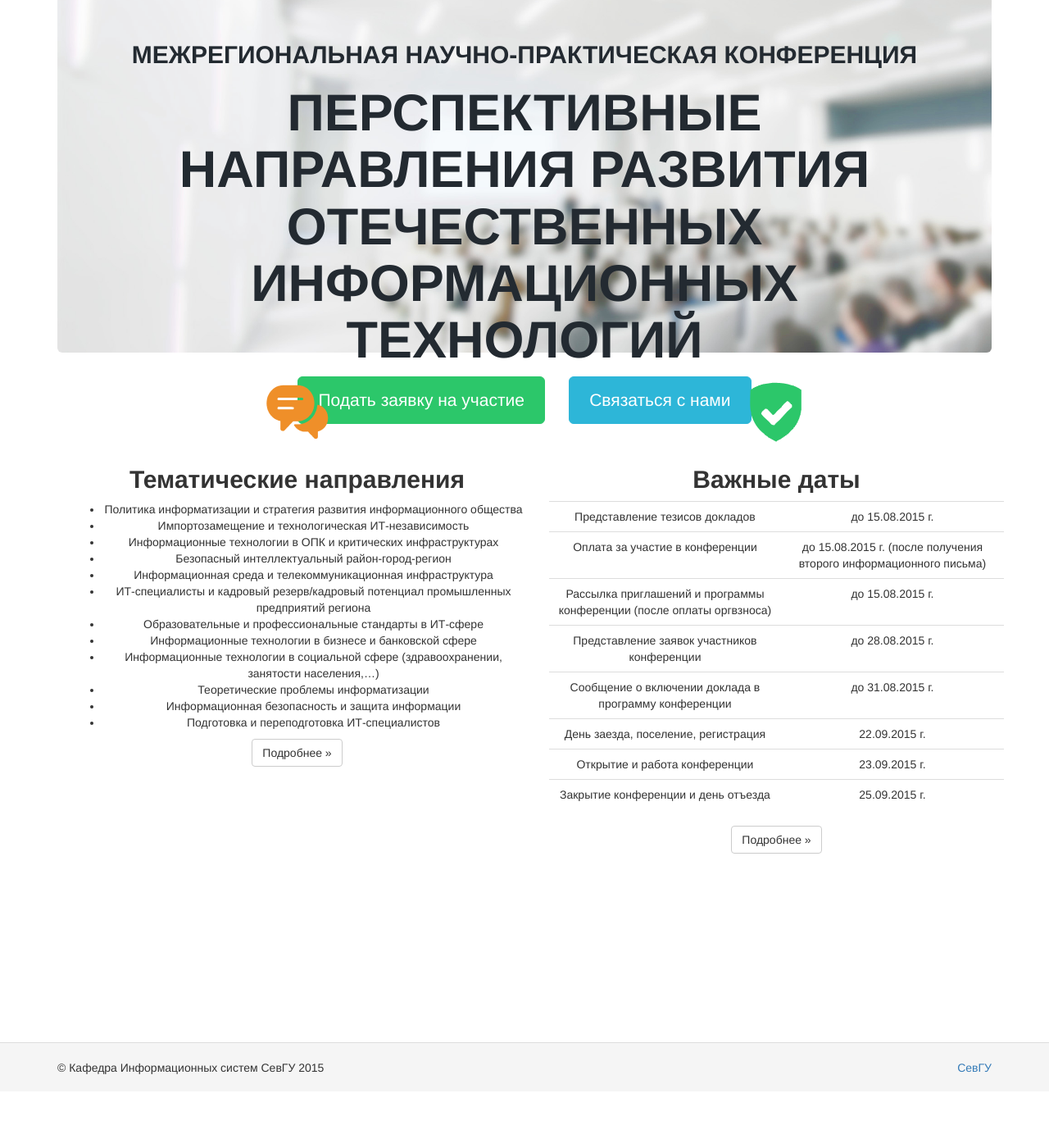
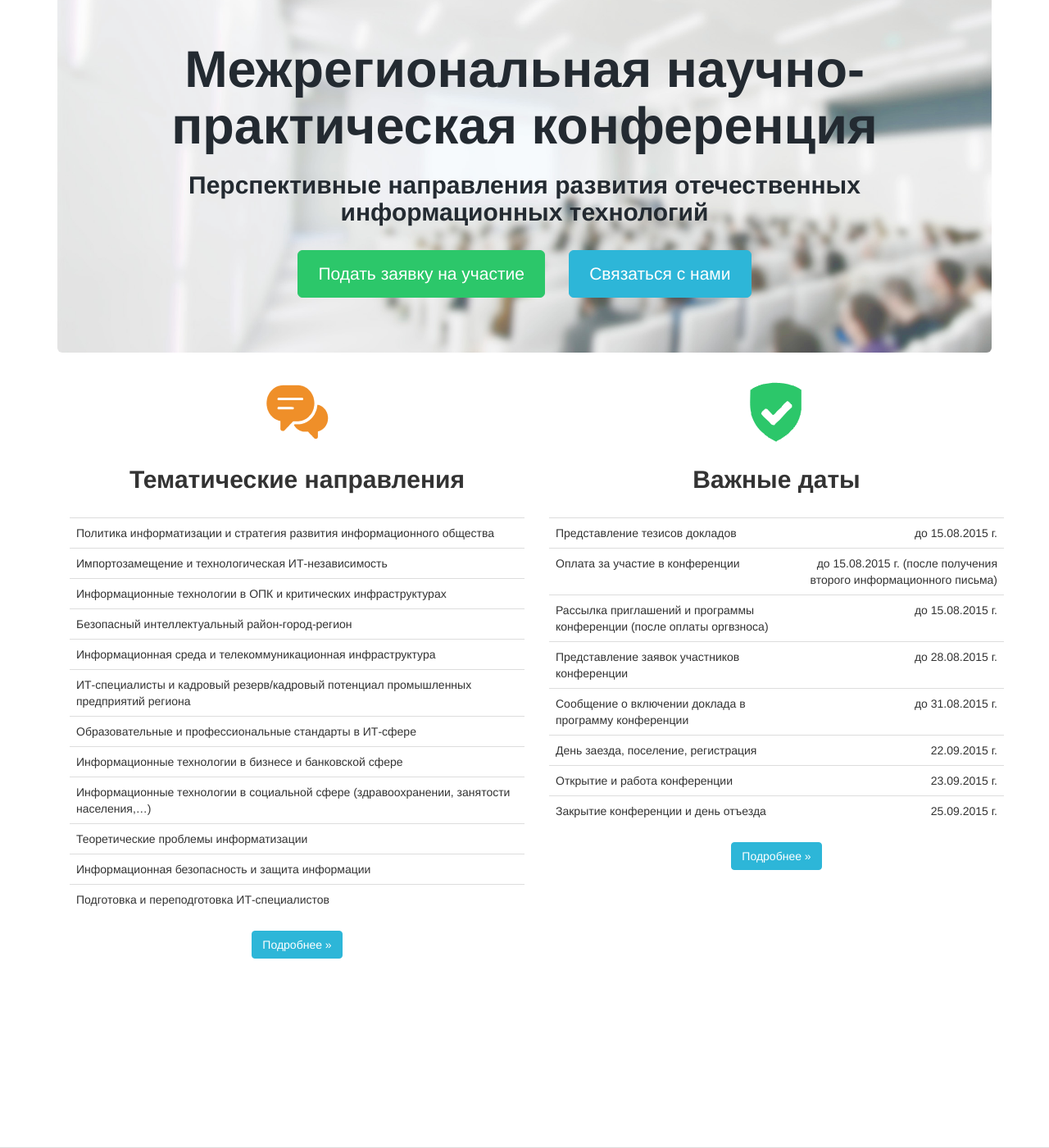
Before and after one commit to codesteam/sgu_c, a Yii app: template views/site/index.php in a window 1280 px wide. Shown: the top 1400 px of the page at 82% size. Before the commit the page ends 1310 px from the top, so only its background shows below. Run offline with PHP 8.4 and a stand-in for Yii, Linux system fonts and the light colour scheme; the template is opened without the code that fills it, so the values that code supplies are empty; some libraries are stand-ins or nearby versions.

Commit message:
Fix main page

```diff
--- a/views/site/index.php
+++ b/views/site/index.php
@@ -6,8 +6,9 @@ $this->title = 'Межрегиональная научно-практическ
 ?>
 <div class="site-index">
     <div class="jumbotron">
-        <h2>МЕЖРЕГИОНАЛЬНАЯ НАУЧНО-ПРАКТИЧЕСКАЯ КОНФЕРЕНЦИЯ</h2>
-        <h1>ПЕРСПЕКТИВНЫЕ НАПРАВЛЕНИЯ РАЗВИТИЯ ОТЕЧЕСТВЕННЫХ ИНФОРМАЦИОННЫХ ТЕХНОЛОГИЙ</h1>
+        <h1>Межрегиональная научно-практическая конференция</h1>
+        <h2>Перспективные направления развития отечественных информационных технологий</h2>
+        <br/>
         <p>
             <?= Html::a('Подать заявку на участие', ['/site/application'], ['class' => 'btn btn-lg btn-success']) ?>
             &nbsp;
@@ -22,73 +23,67 @@ $this->title = 'Межрегиональная научно-практическ
                     <div class="col-lg-6 text-center">
                         <img width="85" height="88" alt="secure" src="/images/support_img.png">
                         <h2>Тематические направления</h2>
-                        <ul>
-                            <li>Политика информатизации и стратегия развития информационного общества</li>
-                            <li>Импортозамещение и технологическая ИТ-независимость</li>
-                            <li>Информационные технологии в ОПК и критических инфраструктурах</li>
-                            <li>Безопасный интеллектуальный район-город-регион </li>
-                            <li>Информационная среда и телекоммуникационная инфраструктура</li>
-                            <li>ИТ-специалисты и кадровый резерв/кадровый потенциал промышленных предприятий региона</li>
-                            <li>Образовательные и профессиональные стандарты в ИТ-сфере</li>
-                            <li>Информационные технологии в бизнесе и банковской сфере</li>
-                            <li>Информационные технологии в социальной сфере (здравоохранении, занятости населения,…)</li>
-                            <li>Теоретические проблемы информатизации</li>
-                            <li>Информационная безопасность и защита информации</li>
-                            <li>Подготовка и переподготовка ИТ-специалистов</li>
-                        </ul>
-                        <p><a class="btn btn-default" href="/info#l-categories">Подробнее &raquo;</a></p>
+                        <br/>
+                        <table class="table text-left" >
+                            <tbody>
+                                <tr><td>Политика информатизации и стратегия развития информационного общества</td></tr>
+                                <tr><td>Импортозамещение и технологическая ИТ-независимость</td></tr>
+                                <tr><td>Информационные технологии в ОПК и критических инфраструктурах</td></tr>
+                                <tr><td>Безопасный интеллектуальный район-город-регион </td></tr>
+                                <tr><td>Информационная среда и телекоммуникационная инфраструктура</td></tr>
+                                <tr><td>ИТ-специалисты и кадровый резерв/кадровый потенциал промышленных предприятий региона</td></tr>
+                                <tr><td>Образовательные и профессиональные стандарты в ИТ-сфере</td></tr>
+                                <tr><td>Информационные технологии в бизнесе и банковской сфере</td></tr>
+                                <tr><td>Информационные технологии в социальной сфере (здравоохранении, занятости населения,…)</td></tr>
+                                <tr><td>Теоретические проблемы информатизации</td></tr>
+                                <tr><td>Информационная безопасность и защита информации</td></tr>
+                                <tr><td>Подготовка и переподготовка ИТ-специалистов</td></tr>
+                            </tbody>
+                        </table>
+                        <p><a class="btn btn-info" href="/info#l-categories">Подробнее &raquo;</a></p>
                     </div>
-                    <!--div class="col-lg-4 text-center">
-                        <img width="85" height="88" alt="secure" src="/images/fast_img.png">
-                        <h2>Общая информация</h2>
-                        <p>Lorem ipsum dolor sit amet, consectetur adipisicing elit, sed do eiusmod tempor incididunt ut labore et
-                            dolore magna aliqua. Ut enim ad minim veniam, quis nostrud exercitation ullamco laboris nisi ut aliquip
-                            ex ea commodo consequat. Duis aute irure dolor in reprehenderit in voluptate velit esse cillum dolore eu
-                            fugiat nulla pariatur.</p>
-
-                        <p><a class="btn btn-default" href="http://www.yiiframework.com/doc/">Подробнее &raquo;</a></p>
-                    </div-->
                     <div class="col-lg-6 text-center">
                         <img width="85" height="88" alt="secure" src="/images/secure_img.png">
                         <h2>Важные даты</h2>
-            <table class="table">
+                        <br/    >
+                        <table class="table text-left" >
                             <tbody>
                                 <tr>
                                     <td>Представление тезисов докладов</td>
-                        <td>до 15.08.2015 г.</td>
+                                    <td class="text-right">до 15.08.2015 г.</td>
                                 </tr>
                                 <tr>
                                     <td>Оплата за участие в конференции</td>
-                        <td>до 15.08.2015 г. (после получения второго информационного письма) </td>
+                                    <td class="text-right">до 15.08.2015 г. (после получения второго информационного письма) </td>
                                 </tr>
                                 <tr>
                                     <td>Рассылка приглашений и программы конференции (после оплаты оргвзноса)</td>
-                        <td>до 15.08.2015 г.</td>
+                                    <td class="text-right">до 15.08.2015 г.</td>
                                 </tr>
                                 <tr>
                                     <td>Представление заявок участников конференции</td>
-                        <td>до 28.08.2015 г.</td>
+                                    <td class="text-right">до 28.08.2015 г.</td>
                                 </tr>
                                 <tr>
                                     <td>Сообщение о включении доклада в программу конференции</td>
-                        <td>до 31.08.2015 г.</td>
+                                    <td class="text-right">до 31.08.2015 г.</td>
                                 </tr>
                                 <tr>
                                     <td>День заезда, поселение, регистрация</td>
-                        <td>22.09.2015 г.</td>
+                                    <td class="text-right">22.09.2015 г.</td>
                                 </tr>
                                 <tr>
                                     <td>Открытие и работа конференции</td>
-                        <td>23.09.2015 г.</td>
+                                    <td class="text-right">23.09.2015 г.</td>
                                 </tr>
                                 <tr>
                                     <td>Закрытие конференции и день отъезда</td>
-                        <td>25.09.2015 г.</td>
+                                    <td class="text-right">25.09.2015 г.</td>
                                 </tr>
 
                             </tbody>
                         </table>
-                        <p><a class="btn btn-default" href="/info#l-dates">Подробнее &raquo;</a></p>
+                        <p><a class="btn btn-info" href="/info#l-dates">Подробнее &raquo;</a></p>
                     </div>
                 </div>
             </div>
```
Lines whose indentation alone changed are shown as unchanged.
